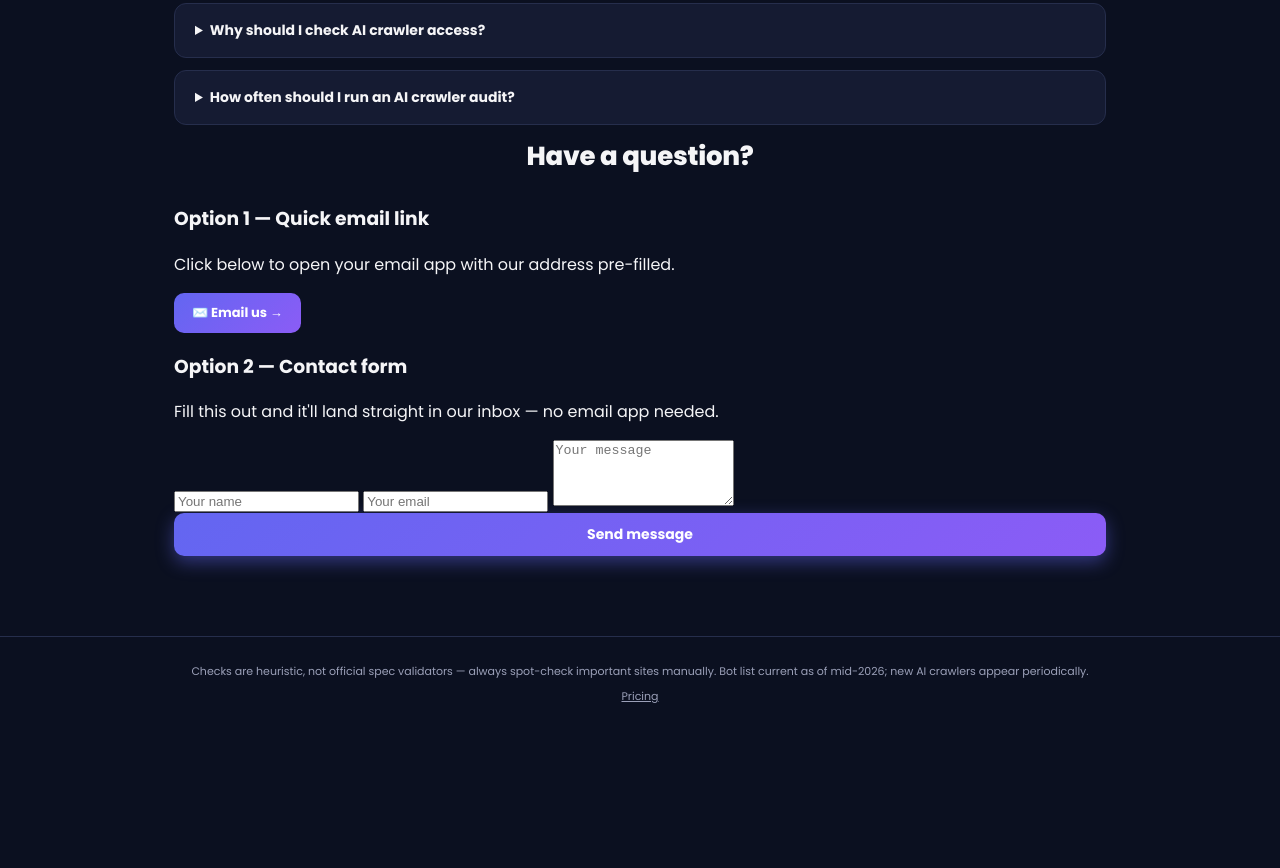
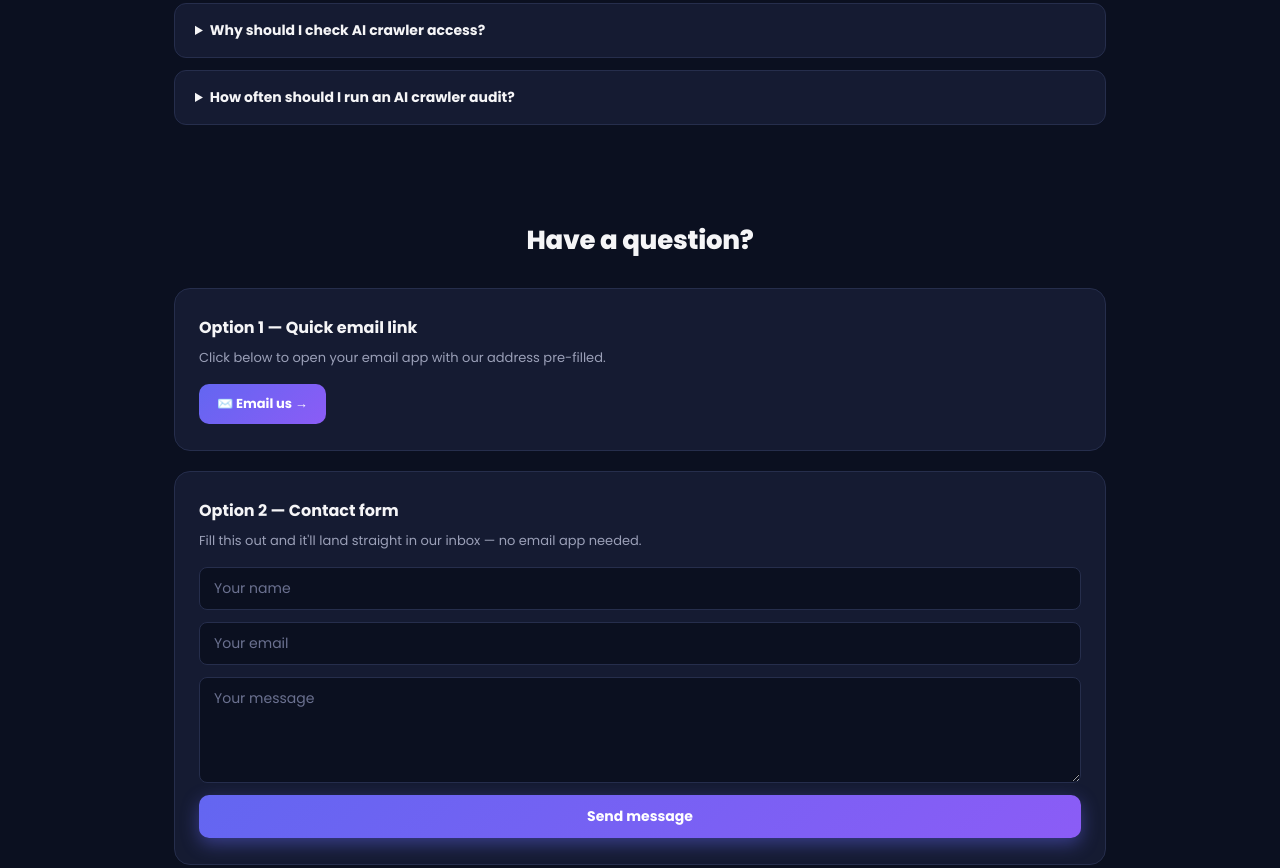
Before and after one commit to subhankhan6d-alt/ai-crawler-scanner, a website: page public/index.html in a window 1280 px wide. Shown: the part 2320-3188 px from the top of the page. Before the commit the page ends 3051 px from the top, so only its background shows below. Drawn offline with Linux system fonts and the light colour scheme.

Commit message:
Update style.css

```diff
--- a/public/style.css
+++ b/public/style.css
@@ -546,3 +546,44 @@ td.domain-cell { color: var(--ink); font-weight: 600; font-family: var(--display
 @media (max-width: 900px) {
   .price-cards-3 { grid-template-columns: 1fr; }
 }
+
+/* --- Contact section --- */
+.contact { margin-top: 96px; }
+.contact-option {
+  background: var(--surface);
+  border: 1px solid var(--line);
+  border-radius: 16px;
+  padding: 26px 24px;
+  margin-bottom: 20px;
+}
+.contact-option h3 {
+  font-family: var(--display);
+  font-size: 16px;
+  margin: 0 0 8px;
+}
+.contact-desc {
+  font-size: 13px;
+  color: var(--ink-dim);
+  margin: 0 0 16px;
+}
+.contact-form {
+  display: flex;
+  flex-direction: column;
+  gap: 12px;
+}
+.contact-form input,
+.contact-form textarea {
+  font-family: var(--mono);
+  font-size: 14px;
+  padding: 10px 14px;
+  border: 1px solid var(--line);
+  border-radius: 8px;
+  background: var(--bg);
+  color: var(--ink);
+  outline: none;
+  resize: vertical;
+}
+.contact-form input:focus,
+.contact-form textarea:focus { border-color: var(--purple); }
+.contact-form input::placeholder,
+.contact-form textarea::placeholder { color: #6B7190; }
```
